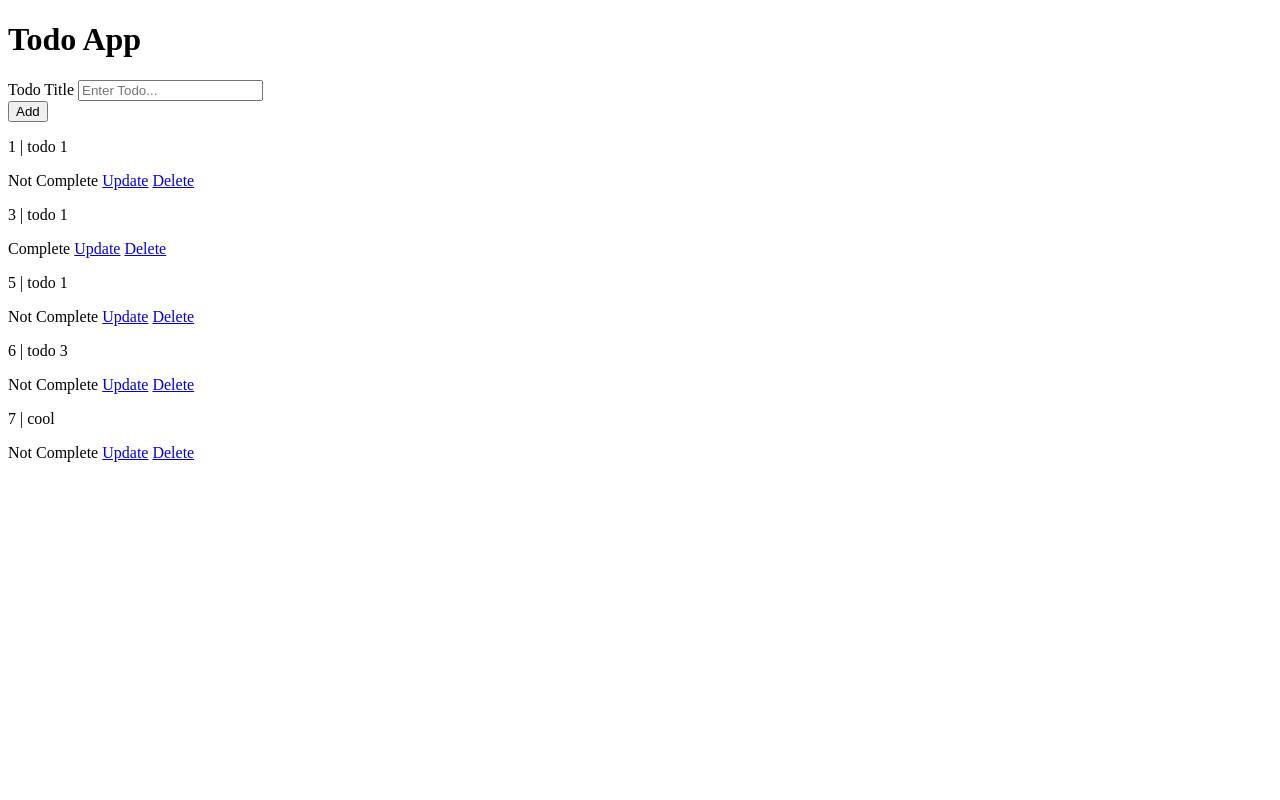
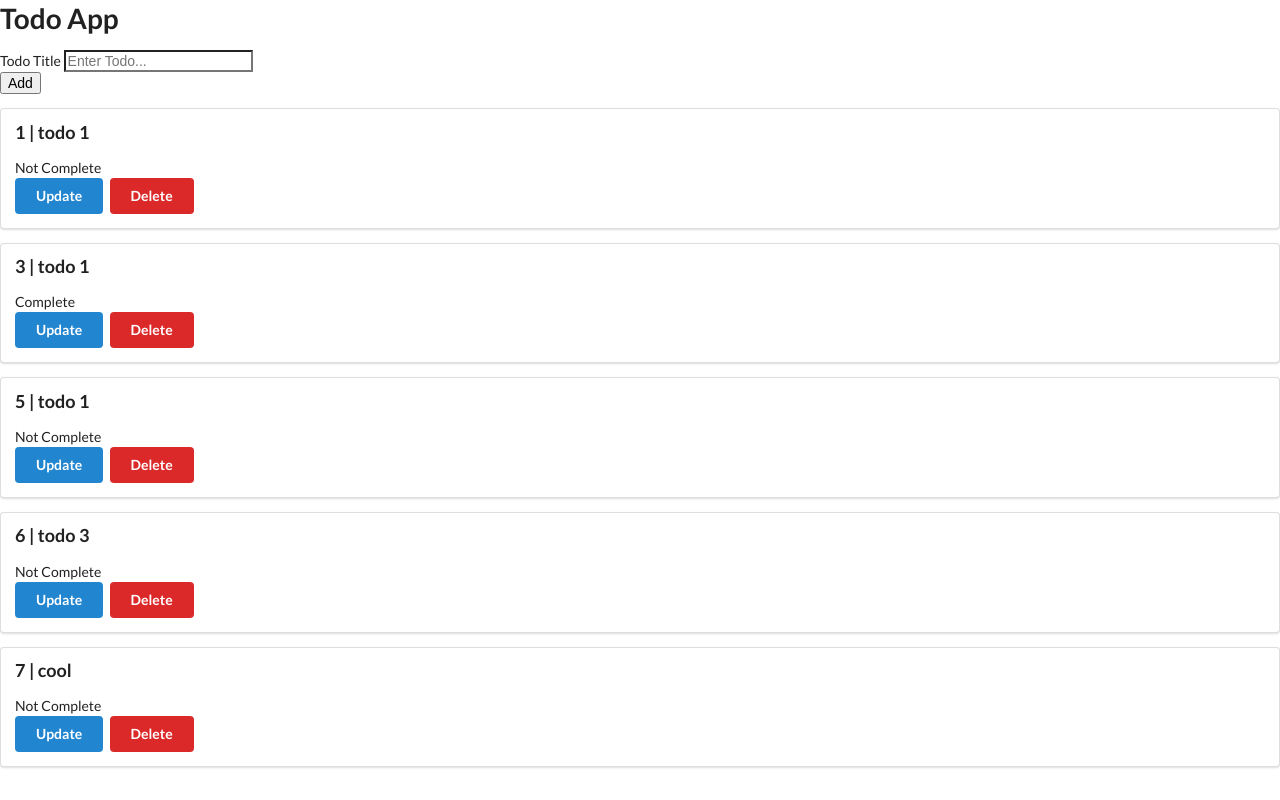
Before and after one commit to Tsheung/Flask-Todo-App, a Flask app: page / in a window 1280 px wide. Run offline with Flask 2, Linux system fonts and the light colour scheme; data comes from the database, SQL or seed files in the repository; both versions use the stored data as it was after the commit; some libraries are stand-ins or nearby versions.

Commit message:
Add style

```diff
--- a/templates/base.html
+++ b/templates/base.html
@@ -3,6 +3,8 @@
 <head>
     <meta charset="UTF-8">
     <title>Todo App</title>
+    <link rel="stylesheet" href="https://cdn.jsdelivr.net/npm/semantic-ui@2.5.0/dist/semantic.min.css">
+    <script src="https://cdn.jsdelivr.net/npm/semantic-ui@2.5.0/dist/semantic.min.js"></script>
 </head>
 <body>
     <h1>Todo App</h1>
@@ -17,17 +19,19 @@
     </form>
 
     {% for todo in list_todo %}
-        <p>{{ todo.id }} | {{ todo.title }}</p>
+    <div class="ui segment">
+        <p class="ui big header">{{ todo.id }} | {{ todo.title }}</p>
 
         {% if todo.complete == False %}
             <span>Not Complete</span>
         {% else %}
             <span>Complete</span>
         {% endif %}
+        <br>
+        <a class="ui blue button" href="/update/{{ todo.id }}">Update</a>
+        <a class="ui red button" href="/delete/{{ todo.id }}">Delete</a>
 
-        <a href="/update/{{ todo.id }}">Update</a>
-        <a href="/delete/{{ todo.id }}">Delete</a>
-
+    </div>
     {% endfor %}
 
 </body>
```
Also changed, not shown: instance/db.sqlite.
